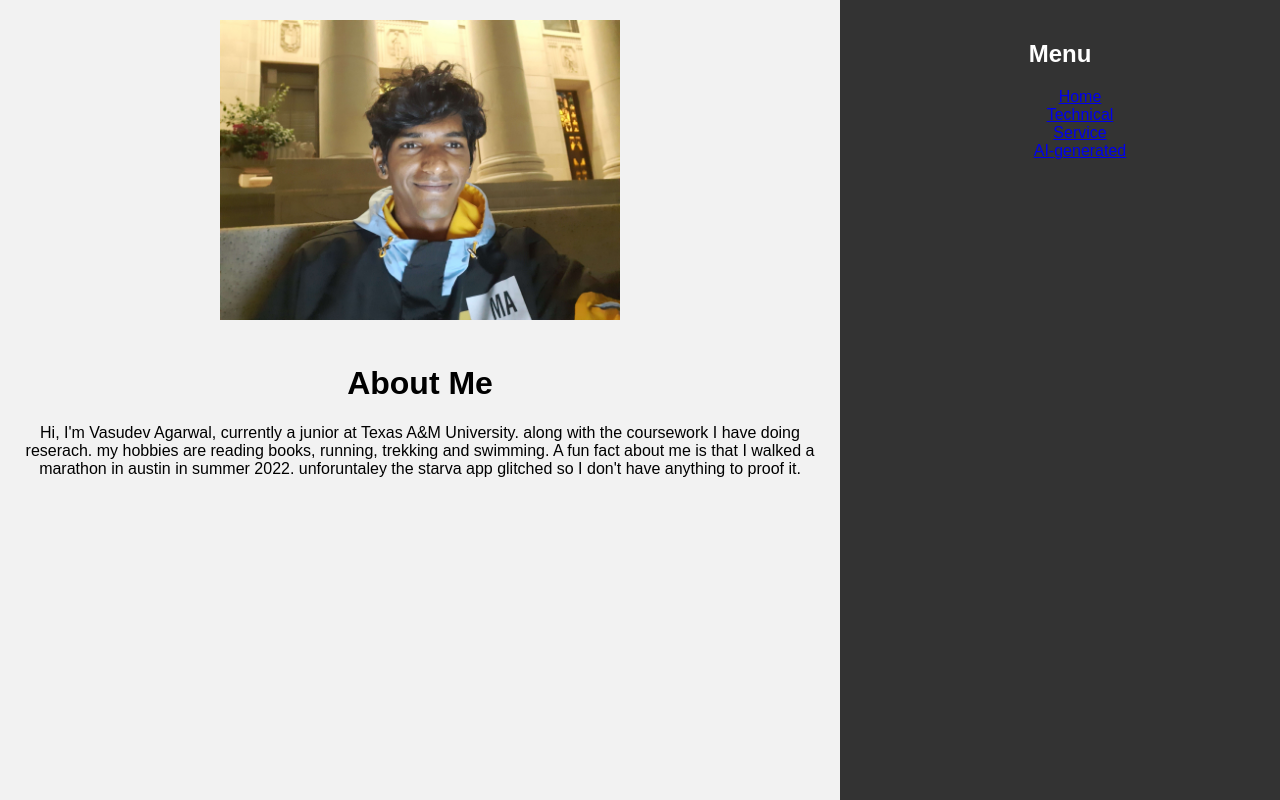
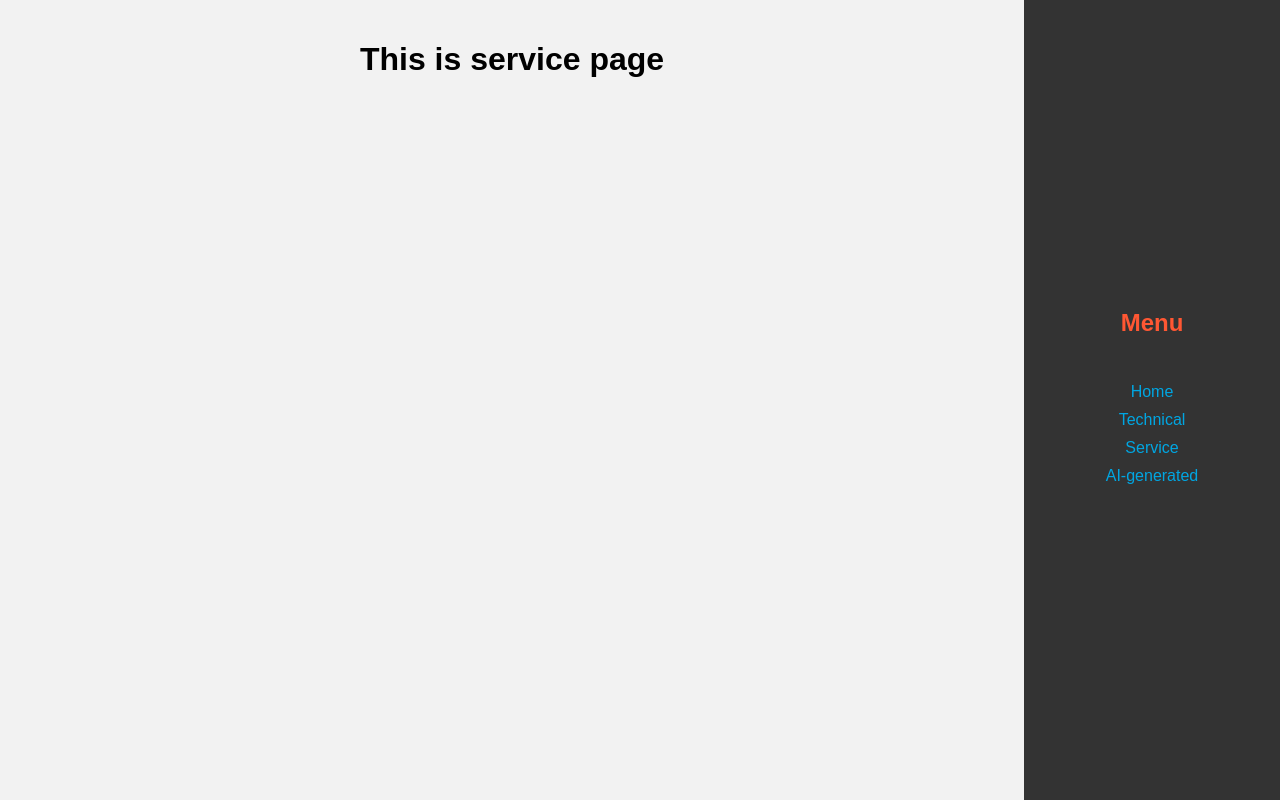
Before and after one commit to Vasudev08/person_website_csce331, a plain HTML site: page service.html in a window 1280 px wide. Drawn offline with Linux system fonts and the light colour scheme.

```diff
--- a/service.html
+++ b/service.html
@@ -19,7 +19,7 @@
 
       .left-scrollable {
         flex: 2;
-        overflow-y: scroll; /* Add scroll for the left section */
+        overflow-y: scroll;
         padding: 20px;
         background-color: #f2f2f2;
         display: felx;
@@ -36,27 +36,45 @@
       }
 
       .menu {
-        flex: 1;
+        flex: 0.5;
         background-color: #333;
         color: #fff;
-        padding: 20px;
+        display: flex;
+        flex-direction: column;
+        justify-content: center;
+        align-items: center;
+        padding: 5px;
         text-align: center;
+      }
+
+      .menu h2 {
+        color: #ff5733;
+      }
+
+      .menu ul {
+        list-style: none;
+        padding: 0;
+      }
+
+      .menu li {
+        margin: 10px 0;
+      }
+
+      .menu li:hover {
+        color: #fff;
+        text-shadow: 2px 2px 4px rgba(0, 0, 0, 1); /* Add a subtle text shadow on hover */
+      }
+
+      .menu a {
+        color: #00a6e2;
+        text-decoration: none;
       }
     </style>
   </head>
   <body>
     <div class="container">
       <div class="left-scrollable">
-        <img src="Vasu_Photo_2.jpg" alt="Vasu's Photo" />
-
-        <h1>About Me</h1>
-        <p>
-          Hi, I'm Vasudev Agarwal, currently a junior at Texas A&M University.
-          along with the coursework I have doing reserach. my hobbies are
-          reading books, running, trekking and swimming. A fun fact about me is
-          that I walked a marathon in austin in summer 2022. unforuntaley the
-          starva app glitched so I don't have anything to proof it.
-        </p>
+        <h1>This is service page</h1>
 
         <!-- Add more content here to see scrolling in action -->
       </div>
```
Also changed, not shown: ai.html (+31 -13 lines), index.html (+37 -4 lines), quali.html (+28 -8 lines), tech.html (+30 -3 lines), typescript.html (deleted), 4 other files.
